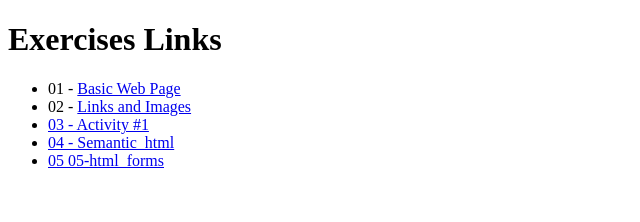
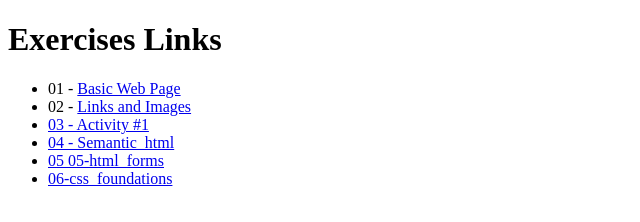
Before and after one commit to Alvinwebdingcong/wd82p, a plain HTML site: page index.html in a window 1280 px wide. Shown: the whole page, without its empty margins (0-640 px from the left). Drawn offline with Linux system fonts and the light colour scheme.

Commit message:
add css foundations

```diff
--- a/index.html
+++ b/index.html
@@ -15,6 +15,7 @@
       <li><a href="03-activity">03 - Activity #1</a></li>
       <li><a href="04-semantic_html/">04 - Semantic_html</a></li>
       <li><a href="05-html_forms/">05 05-html_forms</a></li>
+      <li><a href="06-css_foundations/">06-css_foundations</a></li>
     </ul>
   </body>
 </html>
```
